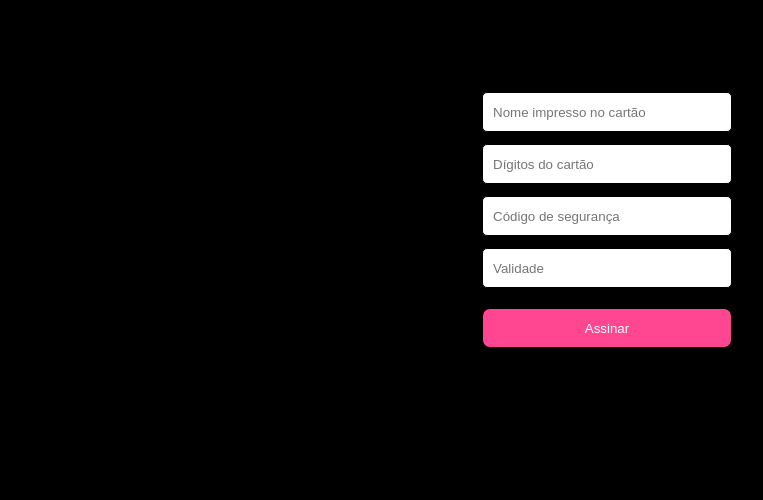
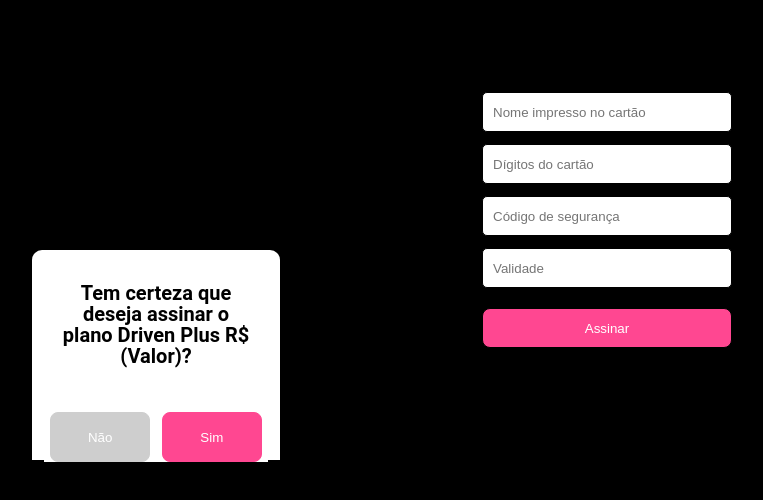
Before and after one commit to LuanLB99/Projeto-DrivenPlus, a React (Create React App) app: page /subscriptions/1 in a window 1280 px wide. Both pictures are taken after a click on the button "Assinar". Shown: the top 500 px of the page, without its empty margins (33-796 px from the left). Built offline with nearby package versions, Linux system fonts and the light colour scheme.

Commit message:
Adicionar plano e mudar plano implementados

```diff
--- a/src/App.js
+++ b/src/App.js
@@ -2,6 +2,7 @@
 import Login from './Login';
 import Sign from './Sign';
 import Plan from './Plan';
+import Home from './Home';
 import Subscriptions from './Subscriptions/Subscriptions';
 import { BrowserRouter, Routes, Route } from 'react-router-dom';
 
@@ -29,6 +30,7 @@
         <Route path='sign-up' element={<Sign />} />
         <Route path='/subscriptions' element={<Subscriptions />} />
         <Route path='subscriptions/:ID_DO_PLANO' element={<Plan />} />
+        <Route path='/home' element={<Home />} />
         </Routes>
         </BrowserRouter>
         </>
--- /dev/null
+++ b/src/Home.js
@@ -0,0 +1,103 @@
+import PefilIm from './Assets/Img/Vector.png';
+import styled from 'styled-components';
+import { Link, useNavigate } from 'react-router-dom';
+
+
+
+export default function Home(){
+    const navigate = useNavigate()
+    const myplan = JSON.parse(localStorage.getItem('user'))
+    console.log(myplan);
+    return(
+        <HomePage>
+        <TopPage>
+            <ImagePlan src={myplan.membership.image} alt='logo'/> <PerfilImage src={PefilIm} alt='logo'/>
+        </TopPage>
+            <MainContentPage>
+            <UserName>Olá, {myplan.name}</UserName>
+            {myplan.membership.perks.map((perk) =>
+            <Button>{perk.title}</Button>
+            )}
+            </MainContentPage>
+
+            <BottomContentPage>
+            <Button onClick={() => navigate('/subscriptions')} >Mudar plano</Button>
+            <ButtonCancel>Cancelar plano</ButtonCancel>
+            </BottomContentPage>
+        </HomePage>
+    )
+}
+
+
+const HomePage = styled.div`
+    margin: 0 auto;
+    width: 100%;
+
+`
+const TopPage = styled.div`
+    margin: 20px auto;
+    width: 90%;
+    display:flex;
+    justify-content: space-between;
+
+`
+const MainContentPage = styled.div`
+    width: 90%;
+    height: 425px;
+    margin: 0 auto;
+    display: flex;
+    flex-direction: column;
+    justify-content: flex-start;
+    align-items: center;
+
+`
+const UserName = styled.div`
+    margin-bottom: 30px;
+    font-family: Roboto;
+    font-size: 24px;
+    font-weight: 700;
+    line-height: 28px;
+    letter-spacing: 0em;
+    text-align: left;
+
+`
+const Button = styled.button`
+    background: #FF4791;
+    width: 80%;
+    height: 40px;
+    margin-top: 10px;
+    border-radius: 8px;
+    display: flex;
+    justify-content: center;
+    align-items: center;
+    border: 1px solid black;
+`
+
+const ButtonCancel = styled.button`
+    background: #FF4747;
+    width: 80%;
+    height: 40px;
+    margin-top: 10px;
+    border-radius: 8px;
+    display: flex;
+    justify-content: center;
+    align-items: center;
+    border: 1px solid black;
+`
+
+const BottomContentPage = styled.div`
+    width: 100%;
+    display: flex;
+    flex-direction: column;
+    justify-content: center;
+    align-items: center;
+`
+
+const ImagePlan = styled.img`
+    width: 80px;
+    height: 80px;
+`
+const PerfilImage = styled.img`
+    width: 25px;
+    height: 25px;
+`
--- a/src/Login.js
+++ b/src/Login.js
@@ -1,12 +1,15 @@
 import Logo from './Assets/Img/LogoDriven.png';
 import styled from 'styled-components';
 import { useState } from 'react';
-import { Link } from 'react-router-dom';
+import { Link, useNavigate } from 'react-router-dom';
 import { postLogin } from './Services/Requests';
 
 
 export default function Login(){
+    const navigate = useNavigate();
+    const myplan = JSON.parse(localStorage.getItem('member'))
     const [formLogin, setFormLogin] = useState();
+    console.log(myplan);
 
 function handleForm({name, value}){
 console.log(name,value)
@@ -15,15 +18,22 @@
 )
 }
 
+
+
 function sendForm(e){
     e.preventDefault();
     postLogin(formLogin)
-    .then((res) => {console.log(res.data)
+    .then((res) => {console.log(res.data.membership)
         localStorage.setItem('user', JSON.stringify(res.data))
         localStorage.setItem('token', JSON.stringify(res.data.token))
+        if(res.data.membership !== null){
+            navigate('/home')
+        } else {
+            navigate('/subscriptions')
+        }
 
     })
-    .catch(() => console.log('deu errado!!'))
+    .catch(() => alert('Usuário e/ou senha incorretos!'))
 }
 
     return(
--- a/src/Plan.js
+++ b/src/Plan.js
@@ -1,15 +1,16 @@
 import { useState } from "react";
-import { useParams } from "react-router-dom";
+import { useNavigate, useParams } from "react-router-dom";
 import styled from "styled-components";
 import { postPlan } from "./Services/Requests";
-
 export default function Plan(){
     const [page, setPage] = useState(false);
-    const myId = useParams()
+    const myId = useParams();
+    const navigate = useNavigate();
     const [formLogin, setFormLogin] = useState({
         membershipId:myId.ID_DO_PLANO,
     });
-    const [formPlan, setFormPlan] = useState('')
+    const [formPlan, setFormPlan] = useState('');
+    const [formFinalPlan, setFormFinalPlan] = useState('');
 
 function handleForm({name, value}){
 console.log(name,value)
@@ -18,18 +19,28 @@
 )
 }
 
-function form(){
-    setPage(true)
-    setFormPlan(formLogin)
-}
-
 function sendForm(e){
     e.preventDefault();
+    console.log(formLogin)
+    postPlan(formLogin)
+    .then((res) =>{
+    console.log(res.data)
+    localStorage.setItem('member', JSON.stringify(res.data))
+    navigate('/home');
+})
+    .catch(() => console.log('deu errado poxa'))
 
 }
     return(
         <>
-        <Quadro>Aqui</Quadro>
+        <Quadro display={page}>
+            <Confirm>
+                <h3>Tem certeza que deseja assinar o plano Driven Plus R$ (Valor)?</h3>
+                <ConfirmButtons>
+                <No onClick={() => setPage(false)}>Não</No><Yes onClick={sendForm}>Sim</Yes>
+                </ConfirmButtons>
+            </Confirm>
+            </Quadro>
          <Form>
             <input type="text" name="cardName" placeholder="Nome impresso no cartão" onChange={(e) => handleForm({
                 name:e.target.name,
@@ -48,7 +59,7 @@
                 value:e.target.value
             })}  />
 
-            <Button onClick={sendForm}>Assinar</Button>
+            <Button onClick={() => setPage(true)}>Assinar</Button>
         </Form>
 
         </>
@@ -99,8 +110,55 @@
     height: 210px;
     background: white;
     position: absolute;
+    border-radius: 10px;
     left: 65px;
-    top: 180px;
+    top: 250px;
     color: black;
-    display: none;
+    display: ${props => props.display ?'flex':'none'};
+    z-index: 1;
 `
+const Confirm = styled.div`
+    background: white;
+    display: flex;
+    flex-direction: column;
+    justify-content: center;
+    align-items: center;
+    margin-top: 20px;
+
+    h3 {
+        font-family: Roboto;
+    font-size: 20px;
+    font-weight: 700;
+    line-height: 21px;
+    letter-spacing: 0em;
+    text-align: center;
+    background: white;
+    color: black;
+    padding: 15px 25px;
+    }
+`
+
+const ConfirmButtons = styled.div`
+    width:90%;
+    background: white;
+    display: flex;
+    justify-content: space-around;
+    margin-top: 30px;
+`
+
+const Yes = styled.button`
+    height: 50px;
+    width:100px;
+    border-radius: 8px;
+    border: 1px solid #FF4791;
+    background: #FF4791;
+
+`
+const No = styled.button`
+    height: 50px;
+    width:100px;
+    border-radius: 8px;
+    border: 1px solid #CECECE;
+    background: #CECECE;
+
+`
--- a/src/Sign.js
+++ b/src/Sign.js
@@ -7,6 +7,7 @@
 
 export default function Sign(){
     const [formSign, setFormSign] = useState();
+    const navigate = useNavigate();
 
 function handleForm({name, value}){
 console.log(name,value)
@@ -20,7 +21,8 @@
     console.log(formSign);
     postSing(formSign)
     .then((res) => {
-        console.log(res)
+        console.log(res);
+        navigate('/')
     })
     .catch((res) => alert(res.data));
 }
--- a/src/Subscriptions/Subscriptions.js
+++ b/src/Subscriptions/Subscriptions.js
@@ -1,13 +1,15 @@
 import { useEffect, useState } from "react";
-import { Link } from "react-router-dom";
+import { Link, } from "react-router-dom";
 import styled from "styled-components";
 import { listPlans } from "../Services/Requests";
 
 
+
 export default function Subscriptions(){
-    const user = JSON.parse(localStorage.getItem('date'))
-    console.log(user);
+    const user = JSON.parse(localStorage.getItem('user'))
+    console.log(user.membership);
     const [plans, setPlans] = useState([]);
+
 
 useEffect(() => {
     listPlans().then((res) =>{console.log(res.data)
```
Also changed, not shown: src/Assets/Img/Fechar.png (renamed from src/Assets/Img/fa-solid_window-close.png), src/Assets/Img/Vector.png (added).
